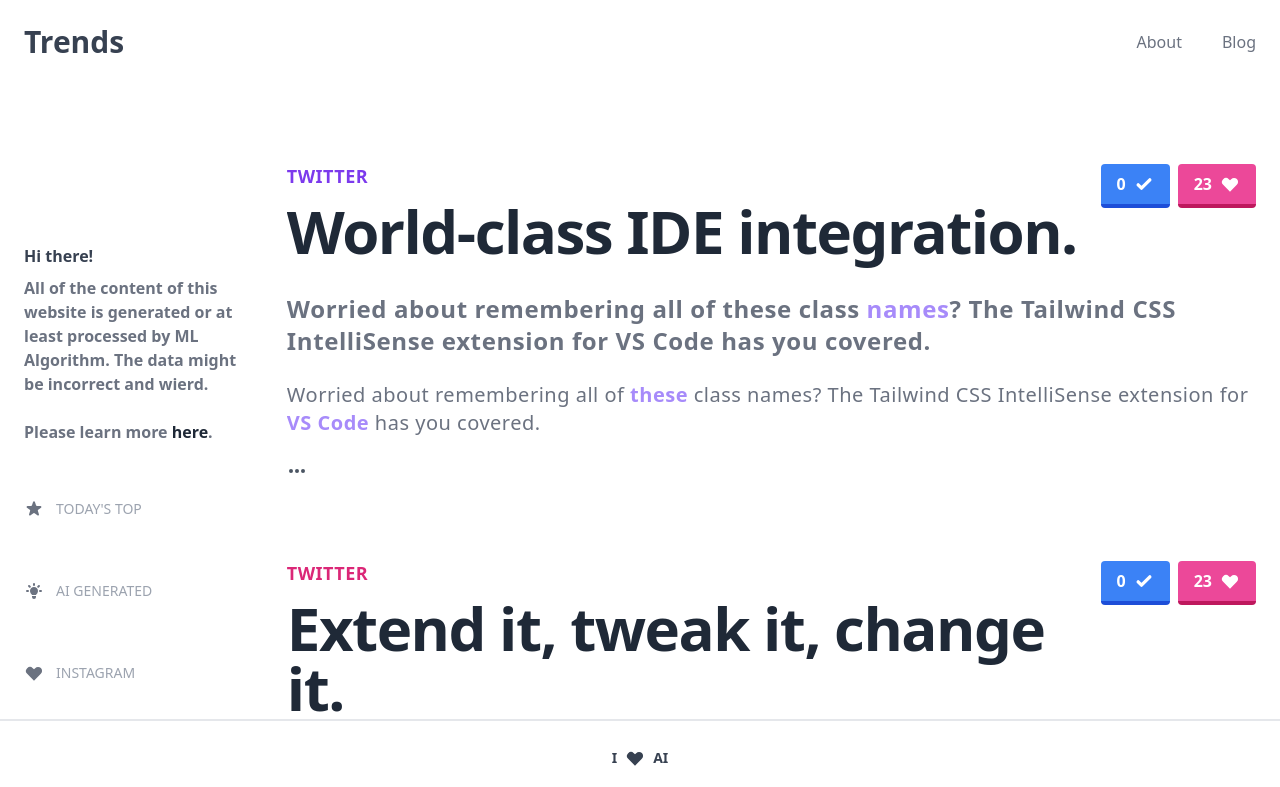
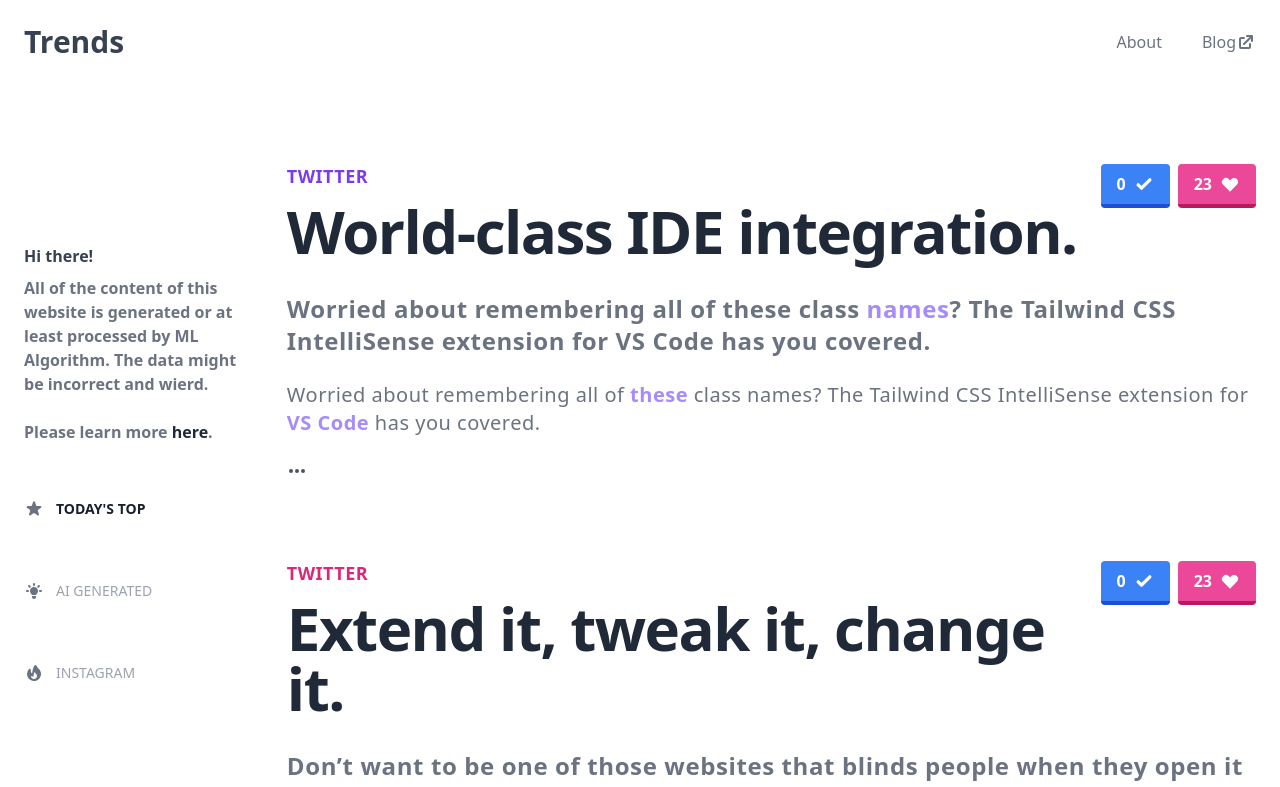
Before and after one commit to bkirova/nextjstrends, a Next.js app: page / in a window 1280 px wide. Shown: the top 787 px of the page. Built offline with nearby package versions, Linux system fonts and the light colour scheme.

Commit message:
feat: update style

```diff
--- a/components/footer.js
+++ b/components/footer.js
@@ -1,7 +1,7 @@
 export default function Footer() {
-    return (<footer class="footer bg-white relative sticky bottom-0">
-            <div class="border-t-2 flex flex-col items-center">
-                <div class="sm:w-2/3 text-center py-6">
+    return (<footer class="footer bg-white relative">
+            <div class="flex flex-col items-center">
+                <div class="sm:w-2/3 text-center py-4">
                     <p class="text-sm text-gray-700 font-bold mb-2 inline-flex items-center">
                     <span class="pr-2">I </span>
                         <svg xmlns="http://www.w3.org/2000/svg" class="h-5 w-5" viewBox="0 0 20 20" fill="currentColor">
--- a/components/header.js
+++ b/components/header.js
@@ -26,8 +26,12 @@
                 <a href="/about" className="text-base font-medium text-gray-500 hover:text-gray-900">
                   About
                 </a>
-                <a href="https://devghoststories.com/" className="text-base font-medium text-gray-500 hover:text-gray-900">
+                <a href="https://devghoststories.com/" className="text-base font-medium text-gray-500 hover:text-gray-900 items-center inline-flex">
                   Blog
+                  <svg xmlns="http://www.w3.org/2000/svg" class="h-5 w-5" viewBox="0 0 20 20" fill="currentColor">
+                  <path d="M11 3a1 1 0 100 2h2.586l-6.293 6.293a1 1 0 101.414 1.414L15 6.414V9a1 1 0 102 0V4a1 1 0 00-1-1h-5z" />
+                  <path d="M5 5a2 2 0 00-2 2v8a2 2 0 002 2h8a2 2 0 002-2v-3a1 1 0 10-2 0v3H5V7h3a1 1 0 000-2H5z" />
+                </svg>
                 </a>
               </Popover.Group>
             </div>
--- a/components/sidebar.js
+++ b/components/sidebar.js
@@ -13,7 +13,7 @@
                             <svg xmlns="http://www.w3.org/2000/svg" class="h-5 w-5" viewBox="0 0 20 20" fill="currentColor">
                                 <path d="M9.049 2.927c.3-.921 1.603-.921 1.902 0l1.07 3.292a1 1 0 00.95.69h3.462c.969 0 1.371 1.24.588 1.81l-2.8 2.034a1 1 0 00-.364 1.118l1.07 3.292c.3.921-.755 1.688-1.54 1.118l-2.8-2.034a1 1 0 00-1.175 0l-2.8 2.034c-.784.57-1.838-.197-1.539-1.118l1.07-3.292a1 1 0 00-.364-1.118L2.98 8.72c-.783-.57-.38-1.81.588-1.81h3.461a1 1 0 00.951-.69l1.07-3.292z" />
                             </svg>
-						<span class="ml-3 font-medium text-sm text-gray-400 uppercase">Today's Top</span>
+						<span class="ml-3 font-medium font-bold text-sm text-gray-900 uppercase animate-pulse">Today's Top</span>
 					</a>
 				</li>
 
@@ -31,8 +31,8 @@
 					<a href="#"
 					   class="flex flex-row items-center h-20 text-gray-500">
                             <svg xmlns="http://www.w3.org/2000/svg" class="h-5 w-5" viewBox="0 0 20 20" fill="currentColor">
-                                <path fill-rule="evenodd" d="M3.172 5.172a4 4 0 015.656 0L10 6.343l1.172-1.171a4 4 0 115.656 5.656L10 17.657l-6.828-6.829a4 4 0 010-5.656z" clip-rule="evenodd" />
-                            </svg>
+								<path fill-rule="evenodd" d="M12.395 2.553a1 1 0 00-1.45-.385c-.345.23-.614.558-.822.88-.214.33-.403.713-.57 1.116-.334.804-.614 1.768-.84 2.734a31.365 31.365 0 00-.613 3.58 2.64 2.64 0 01-.945-1.067c-.328-.68-.398-1.534-.398-2.654A1 1 0 005.05 6.05 6.981 6.981 0 003 11a7 7 0 1011.95-4.95c-.592-.591-.98-.985-1.348-1.467-.363-.476-.724-1.063-1.207-2.03zM12.12 15.12A3 3 0 017 13s.879.5 2.5.5c0-1 .5-4 1.25-4.5.5 1 .786 1.293 1.371 1.879A2.99 2.99 0 0113 13a2.99 2.99 0 01-.879 2.121z" clip-rule="evenodd" />
+							</svg>
 						<span class="ml-3 font-medium text-sm text-gray-400 uppercase">Instagram</span>
 					</a>
 				</li>
--- a/pages/about.js
+++ b/pages/about.js
@@ -3,7 +3,6 @@
 export default function About() {
   return (
     <Layout home>
-
       <div class="pt-20">
         <div class="min-w-full">
           <p class="text-3xl sm:text-5xl lg:text-6xl leading-none font-extrabold text-gray-800 tracking-tight mb-8">World-class IDE integration.</p>
@@ -23,9 +22,10 @@
           <div class="text-xl text-gray-500 tracking-wide space-y-6 mb-6">
             Not into component frameworks and like to keep it old school? Use Tailwind's @apply directive to extract repeated utility patterns into custom CSS classes just by copying and pasting the list of class names. Don’t want to be one of those websites that blinds people when they open it on their phone at 2am? Enable dark mode in your configuration file then throw dark: in front of any color utility to apply it when dark mode is active. Works for background colors, text colors, border colors, and even gradients.
           </div>
+
+          <br/><br/><br/><br/><br/>
         </div>
       </div>
-
     </Layout>
   )
 }
--- a/pages/index.js
+++ b/pages/index.js
@@ -17,7 +17,8 @@
                   <path stroke-linecap="round" stroke-linejoin="round" stroke-width="4" d="M5 13l4 4L19 7" />
                 </svg>
               </button>
-            <h2 class="sm:text-lg sm:leading-snug font-semibold tracking-wide uppercase text-purple-600 mb-3">twitter</h2>
+            <h2 class="sm:text-lg sm:leading-snug font-semibold tracking-wide uppercase text-purple-600 mb-3">
+              twitter</h2>
             <p class="text-3xl sm:text-5xl lg:text-6xl leading-none font-extrabold text-gray-800 tracking-tight mb-8">World-class IDE integration.</p>
             <div class="text-2xl font-bold text-gray-500 tracking-wide space-y-6 mb-6">Worried about remembering all of these class <span class="font-extrabold text-purple-400">names</span>? The Tailwind CSS IntelliSense extension for VS Code has you covered.</div>
             <div class="text-xl text-gray-500 tracking-wide space-y-6 mb-6">Worried about remembering all of <span class="font-extrabold text-purple-400">these</span> class names? The Tailwind CSS IntelliSense extension for <span class="font-extrabold text-purple-400">VS Code</span> has you covered.</div>
```
